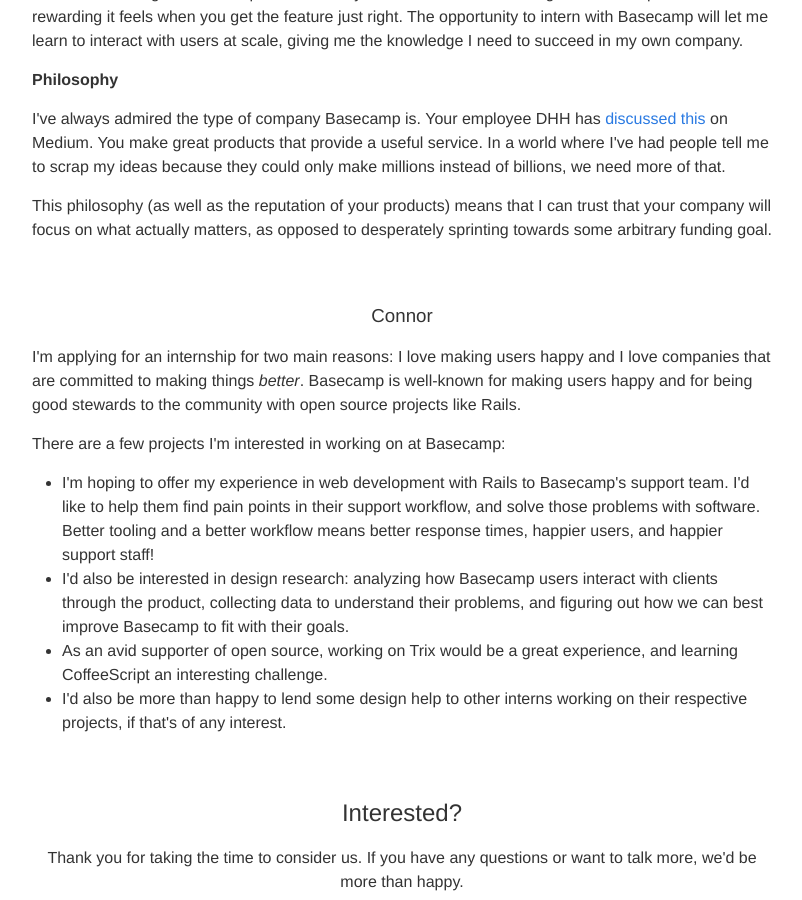
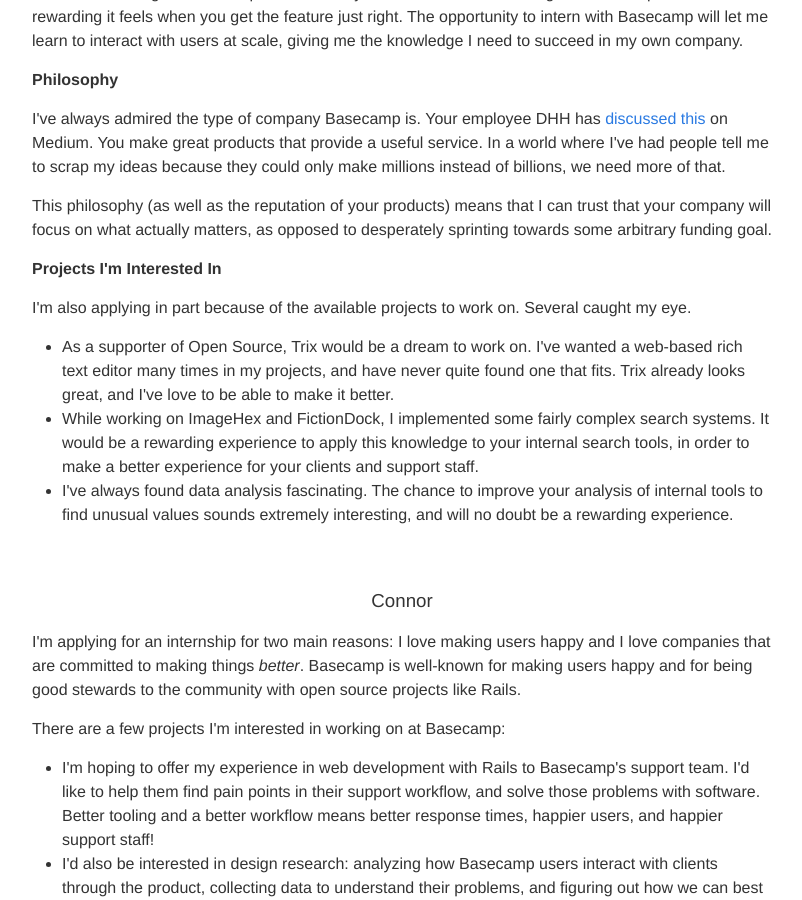
Before and after one commit to noidedmedia/noidedmedia.github.io, a Jekyll site: the page built from basecamp/index.html, in a window 1280 px wide and 900 px high, scrolled down 4379 px. Shown: the whole window, without its empty margins (238-1040 px from the left). Built offline with Jekyll 4.4.1, drawn with Linux system fonts in a browser that asks for light colours.

Commit message:
Projects I'd like to work on

```diff
--- a/basecamp/index.html
+++ b/basecamp/index.html
@@ -109,7 +109,15 @@
     In a world where I've had people tell me to scrap my ideas because they could only make millions instead of billions, we need more of that.
     <p>
     This philosophy (as well as the reputation of your products) means that I can trust that your company will focus on what actually matters, as opposed to desperately sprinting towards some arbitrary funding goal.
-
+    <p><b>Projects I'm Interested In</b></p>
+    <p>I'm also applying in part because of the available projects to work on.
+      Several caught my eye.
+      <ul>
+        <li>As a supporter of Open Source, Trix would be a dream to work on. I've wanted a web-based rich text editor many times in my projects, and have never quite found one that fits. Trix already looks great, and I've love to be able to make it better.</li>
+        <li>While working on ImageHex and FictionDock, I implemented some fairly complex search systems. It would be a rewarding experience to apply this knowledge to your internal search tools, in order to make a better experience for your clients and support staff.</li>
+        <li>I've always found data analysis fascinating. The chance to improve your analysis of internal tools to find unusual values sounds extremely interesting, and will no doubt be a rewarding experience.</li>
+      </ul>
+    </p>
     <h3>Connor</h3>
     <p>I'm applying for an internship for two main reasons: I love making users happy and I love companies that are committed to making things <i>better</i>. Basecamp is well-known for making users happy and for being good stewards to the community with open source projects like Rails.
 
```
